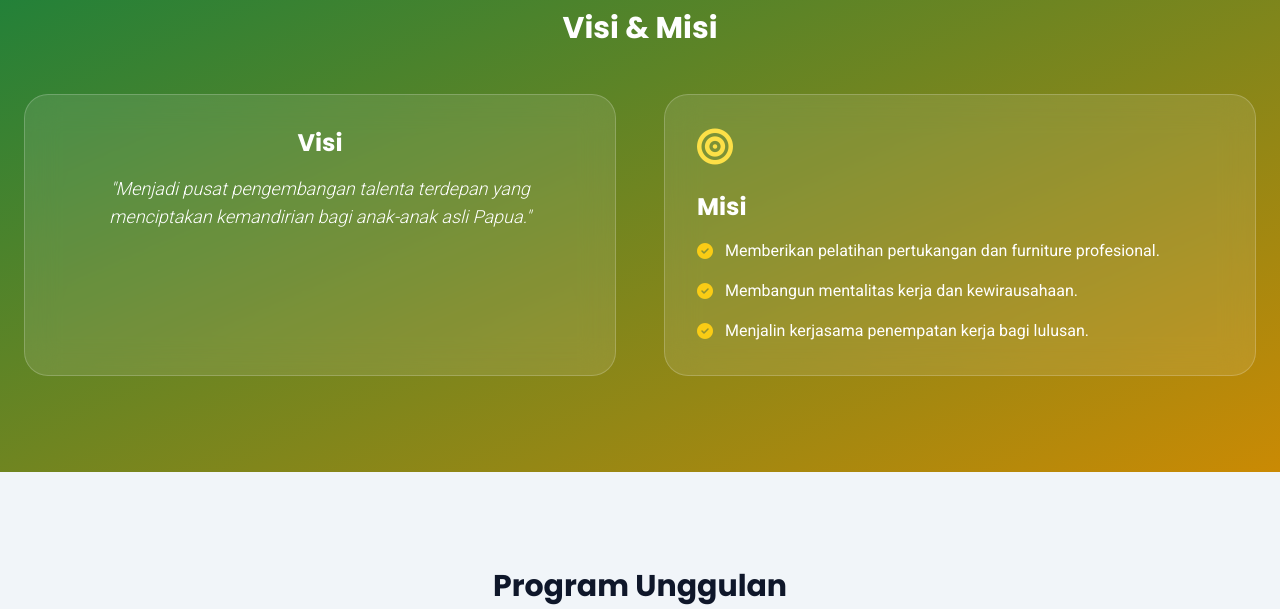
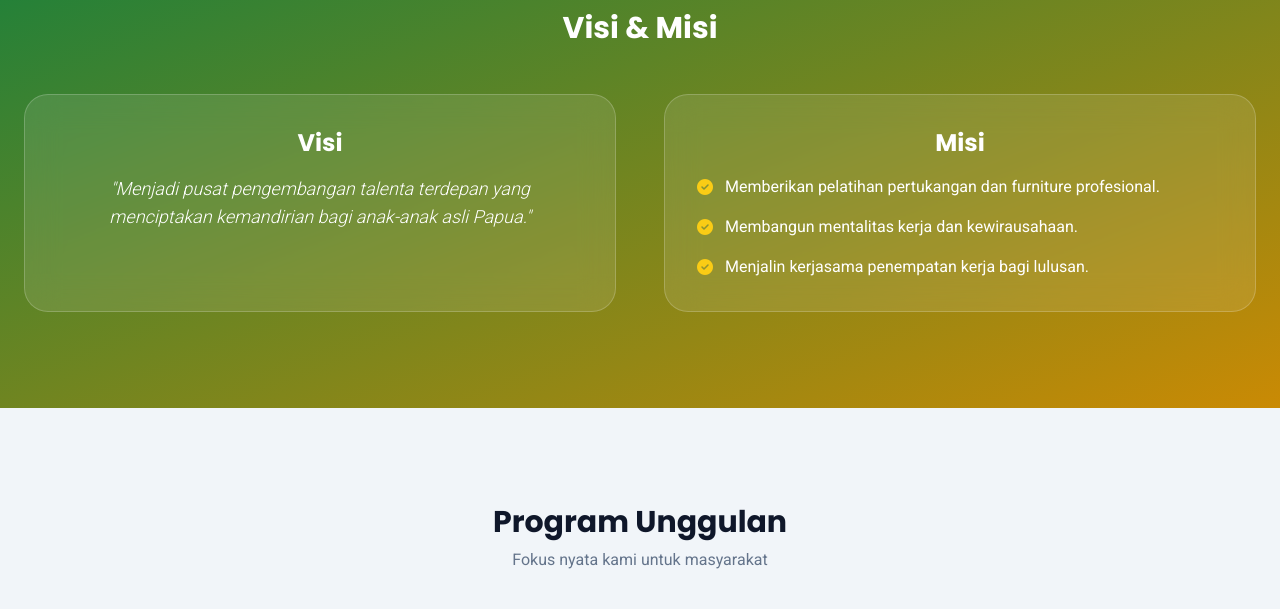
Before and after one commit to SBOS-Lab/yptp-profile-webiste, a plain HTML site: page index.html in a window 1280 px wide. Shown: the part 1560-2169 px from the top of the page. Drawn offline with nearby package versions, Linux system fonts and the light colour scheme.

Commit message:
Perbaiki heading Misi

```diff
--- a/index.html
+++ b/index.html
@@ -178,8 +178,10 @@
                     <p class="text-lg font-light italic">"Menjadi pusat pengembangan talenta terdepan yang menciptakan kemandirian bagi anak-anak asli Papua."</p>
                 </div>
                 <div class="text-left bg-white/10 backdrop-blur-lg p-8 rounded-3xl border border-white/20">
-                    <i class="fas fa-bullseye text-4xl text-yellow-300 mb-6"></i>
-                    <h3 class="text-2xl font-bold mb-4">Misi</h3>
+                    <div class="text-center">
+                        <h3 class="text-2xl font-bold mb-4">Misi</h3>
+
+                    </div>
                     <ul class="space-y-4">
                         <li class="flex gap-3 items-start"><i class="fas fa-check-circle text-yellow-400 mt-1"></i> Memberikan pelatihan pertukangan dan furniture profesional.</li>
                         <li class="flex gap-3 items-start"><i class="fas fa-check-circle text-yellow-400 mt-1"></i> Membangun mentalitas kerja dan kewirausahaan.</li>
```
